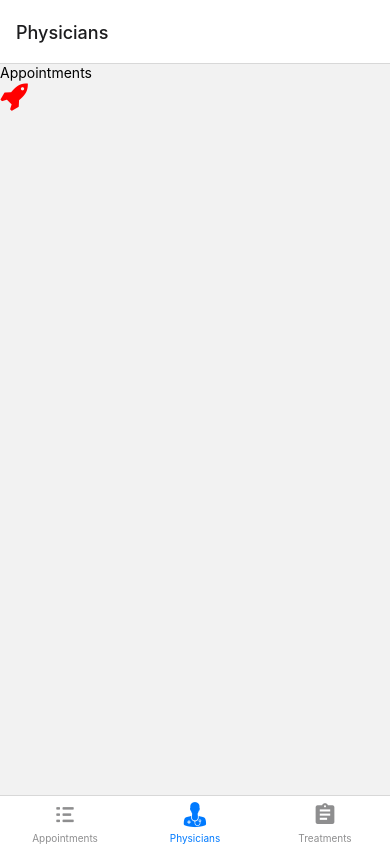
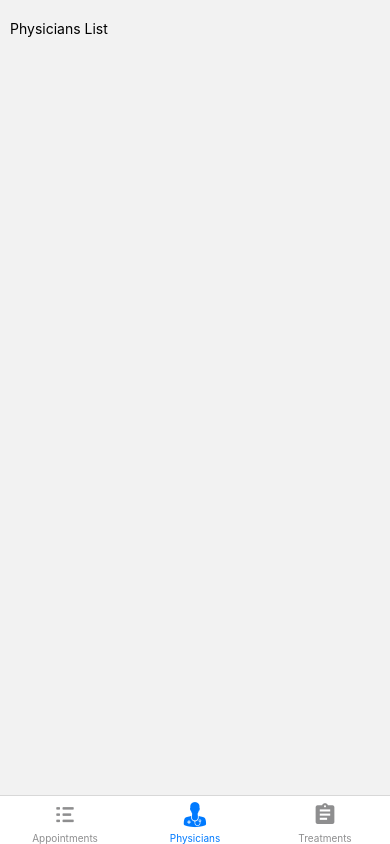
Before and after one commit to VihagaYohan/tooth_care, a React Native app: screen /doctors in a window 390 px wide. Built offline with nearby package versions, Linux system fonts and the light colour scheme.

Commit message:
Added - UIContainer and other supporting components

```diff
--- /dev/null
+++ b/app/components/UIContainer.tsx
@@ -0,0 +1,46 @@
+import React, {Component} from 'react';
+import {
+  StyleSheet,
+  SafeAreaView,
+  View,
+  ViewStyle,
+  StatusBar,
+} from 'react-native';
+
+// constants
+import {COLORS, DIMENSION} from '../constants';
+
+interface propTypes {
+  children: JSX.Element | JSX.Element[];
+  containerStyle?: ViewStyle | ViewStyle[];
+  innerContainerStyle?: ViewStyle | ViewStyle[];
+  statusBarStyle?: string;
+}
+
+const UIContainer = (props: propTypes) => {
+  return (
+    <SafeAreaView style={[styles.container, props.containerStyle]}>
+      <StatusBar
+        backgroundColor={COLORS.backgroundColor}
+        barStyle="light-content"
+      />
+
+      <View style={{...styles.innerContainer, ...props.innerContainerStyle}}>
+        {props.children}
+      </View>
+    </SafeAreaView>
+  );
+};
+
+const styles = StyleSheet.create({
+  container: {
+    flex: 1,
+  },
+  innerContainer: {
+    flex: 1,
+    paddingHorizontal: DIMENSION.PADDING,
+    paddingVertical: DIMENSION.MARGIN * 2,
+  },
+});
+
+export default UIContainer;
--- a/app/components/index.js
+++ b/app/components/index.js
@@ -1 +1,2 @@
 export {default as UITextView} from './UITextView';
+export {default as UIContainer} from './UIContainer';
--- a/app/constants/app_dimension.ts
+++ b/app/constants/app_dimension.ts
@@ -1,6 +1,9 @@
 import React, {Component} from 'react';
 import {Dimensions} from 'react-native';
 import {normalizeSize} from '../utils/helpers';
+
+const {width, height} = Dimensions.get('screen');
+
 export default {
   PADDING: normalizeSize(20),
   PADDING_LEFT: normalizeSize(20),
@@ -13,4 +16,6 @@ export default {
   MARGIN_BOTTON: normalizeSize(20),
   MARGIN_TOP: normalizeSize(20),
   CARD_BORDER_RADIUS: normalizeSize(10),
+  SCREEN_WIDTH: width,
+  SCREEN_HEIGHT: height,
 };
--- a/app/navigation/BottomNavigator.tsx
+++ b/app/navigation/BottomNavigator.tsx
@@ -8,7 +8,7 @@ import {Routes} from './index';
 import {ICONS} from '../constants';
 
 // screens
-import {AppointmnetsScreen} from '../screens';
+import {AppointmnetsScreen, PhysiciansScreen} from '../screens';
 
 const {EntypoIcons, FontistoIcon, MaterialCommunityIcon} = ICONS;
 
@@ -18,7 +18,10 @@ const Navigator = () => {
   return (
     <TAB.Navigator
       id="bottom_navigator"
-      initialRouteName={Routes.appointmnets.appointmentsList}>
+      initialRouteName={Routes.appointmnets.appointmentsList}
+      screenOptions={{
+        headerShown: false,
+      }}>
       <TAB.Screen
         name={Routes.appointmnets.appointmentsList}
         component={AppointmnetsScreen}
@@ -32,7 +35,7 @@ const Navigator = () => {
 
       <TAB.Screen
         name="doctors"
-        component={AppointmnetsScreen}
+        component={PhysiciansScreen}
         options={{
           title: 'Physicians',
           tabBarIcon: ({color, size}) => {
--- a/app/screens/index.js
+++ b/app/screens/index.js
@@ -1 +1,5 @@
+// appointments
 export {default as AppointmnetsScreen} from './appointments/AppointmentsScreen';
+
+// physicians
+export {default as PhysiciansScreen} from './physicians/PhysiciansListScreen';
--- /dev/null
+++ b/app/screens/physicians/PhysiciansListScreen.tsx
@@ -0,0 +1,17 @@
+import React, {Component} from 'react';
+import {StyleSheet, View, Text} from 'react-native';
+
+// components
+import {UIContainer, UITextView} from '../../components';
+
+const PhysiciansListScreen = () => {
+  return (
+    <UIContainer>
+      <UITextView text="Physicians List" />
+    </UIContainer>
+  );
+};
+
+const styles = StyleSheet.create({});
+
+export default PhysiciansListScreen;
```
Also changed, not shown: app/services/PhysicianService.ts (added).
